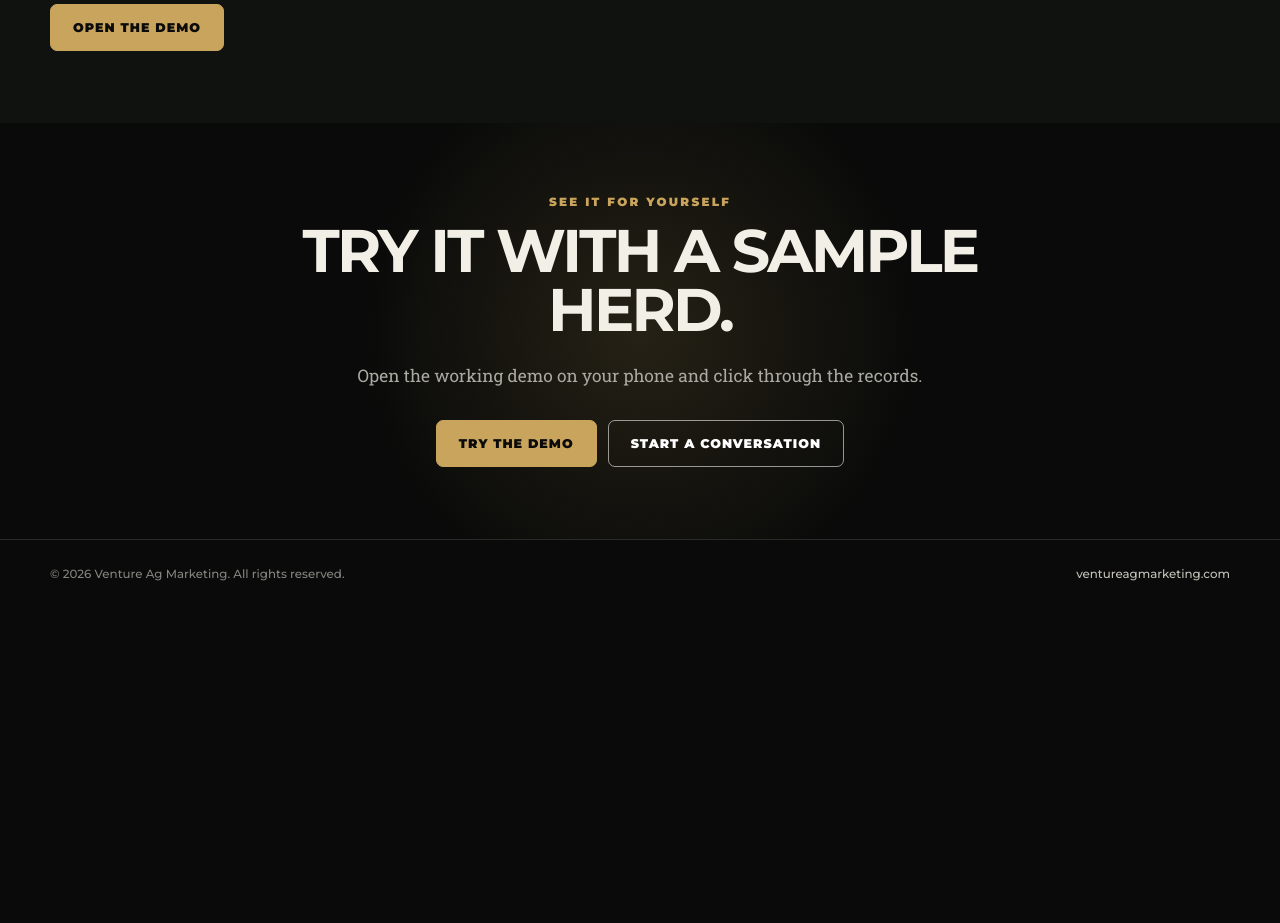
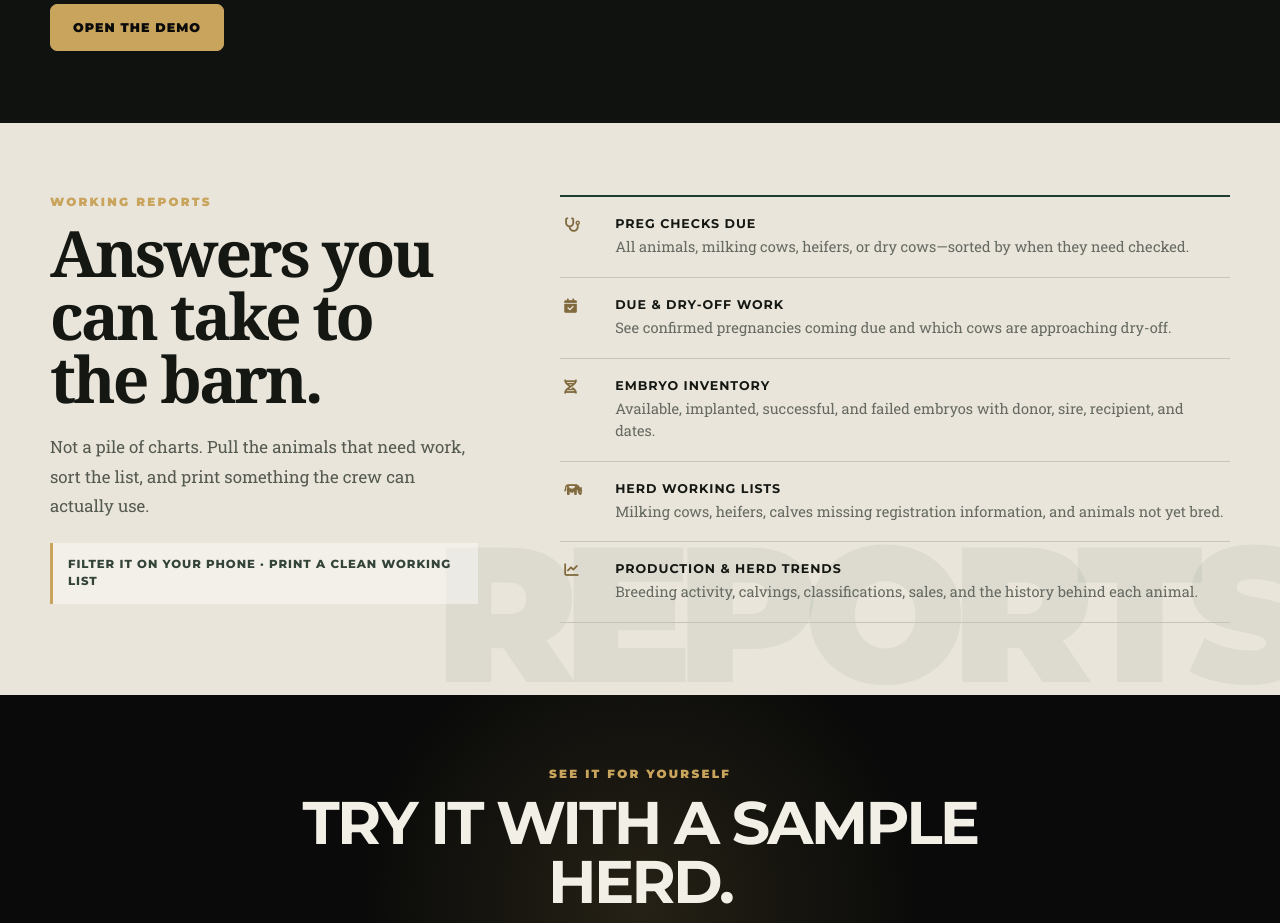
Before and after one commit to ventureholsteins-arch/VentureAgMarketing.github.io, a website: page herd-manager/index.html in a window 1280 px wide. Shown: the part 1460-2383 px from the top of the page. Before the commit the page ends 2068 px from the top, so only its background shows below. Drawn offline with Linux system fonts and the light colour scheme.

Commit message:
Showcase current dashboard and working reports

```diff
--- a/herd-manager/index.html
+++ b/herd-manager/index.html
@@ -17,12 +17,14 @@ nav{position:sticky;top:0;z-index:20;background:rgba(9,10,9,.9);backdrop-filter:
 .band{border-block:1px solid var(--line);background:#0e100e}.band .wrap{display:flex;justify-content:space-between;gap:25px;padding:24px 0}.band span{font-size:.69rem;text-transform:uppercase;letter-spacing:.09em;font-weight:800;color:#b8b7af}.band i{color:var(--gold);margin-right:8px}
 section{padding:72px 0}.story{background:var(--cream);color:#111}.story-grid{display:grid;grid-template-columns:.8fr 1.2fr;gap:85px}.story h2,.records h2,.closing h2{font-size:clamp(2.2rem,4.7vw,4.5rem);line-height:.97;letter-spacing:-.045em;text-transform:uppercase;margin:13px 0 22px}.story-copy{font:400 1.12rem/1.8 "Roboto Slab",Georgia,serif;color:#555851}.pull{margin-top:33px;padding-left:20px;border-left:4px solid var(--gold);font-weight:800;font-size:1.05rem;line-height:1.5}.work-list{border-top:1px solid #cfcbbf}.work{display:grid;grid-template-columns:55px 1fr;gap:18px;padding:24px 0;border-bottom:1px solid #cfcbbf}.work-num{font-size:.72rem;color:#7c6a47;font-weight:900;letter-spacing:.12em}.work h3{margin:0 0 8px;font-size:.97rem;text-transform:uppercase;letter-spacing:.055em}.work p{margin:0;font:400 .96rem/1.65 "Roboto Slab",Georgia,serif;color:#656760}
 .records{background:#101210}.records-grid{display:grid;grid-template-columns:1fr 1fr;gap:80px;align-items:start}.records p{font:400 1.08rem/1.75 "Roboto Slab",Georgia,serif;color:#aaa9a2}.records-highlight{margin:24px 0 27px;padding:17px 0 17px 18px;border-left:3px solid var(--gold);color:#d4d2ca!important;font-size:.98rem!important;line-height:1.65!important}.record-lines{border-top:1px solid var(--line)}.record-line{display:flex;justify-content:space-between;gap:20px;padding:18px 0;border-bottom:1px solid var(--line)}.record-line strong{font-size:.82rem;text-transform:uppercase;letter-spacing:.06em}.record-line span{font:400 .9rem/1.4 "Roboto Slab",Georgia,serif;color:#9b9c95;text-align:right}
+.reports-showcase{position:relative;overflow:hidden;background:#e9e5da;color:#151713}.reports-showcase:after{content:"REPORTS";position:absolute;right:-18px;bottom:-35px;color:rgba(22,61,44,.055);font-size:clamp(5rem,15vw,12rem);font-weight:900;letter-spacing:-.08em;pointer-events:none}.reports-grid{position:relative;z-index:1;display:grid;grid-template-columns:.78fr 1.22fr;gap:82px;align-items:start}.reports-showcase h2{max-width:500px;margin:13px 0 22px;font-family:Georgia,"Times New Roman",serif;font-size:clamp(2.4rem,5vw,4.8rem);line-height:.98;letter-spacing:-.045em}.reports-intro{max-width:520px;margin:0;font:400 1.05rem/1.75 "Roboto Slab",Georgia,serif;color:#555a51}.report-ledger{border-top:2px solid #1d3e2d}.report-row{display:grid;grid-template-columns:34px minmax(0,1fr);gap:17px;padding:19px 4px;border-bottom:1px solid #c8c3b7}.report-row i{padding-top:2px;color:#806a3e;font-size:.9rem}.report-row strong{display:block;margin-bottom:5px;font-size:.79rem;text-transform:uppercase;letter-spacing:.075em}.report-row span{display:block;font:400 .91rem/1.5 "Roboto Slab",Georgia,serif;color:#666a62}.report-note{margin:22px 0 0;padding:13px 15px;border-left:3px solid var(--gold);background:rgba(255,255,255,.42);font-size:.73rem;font-weight:800;letter-spacing:.08em;line-height:1.5;text-transform:uppercase;color:#344438}
 .closing{text-align:center;background:radial-gradient(circle at center,rgba(201,164,92,.15),transparent 42%),#090a09}.closing-inner{max-width:850px;margin:auto}.closing p{font:400 1.08rem/1.7 "Roboto Slab",Georgia,serif;color:#aaa9a2}.closing .actions{justify-content:center}footer{padding:27px 0;border-top:1px solid var(--line);color:#83857f;font-size:.74rem}footer .wrap{display:flex;justify-content:space-between;gap:18px}footer a{text-decoration:none;color:#c4c2ba}
-@media(max-width:930px){.hero-grid,.story-grid,.records-grid{grid-template-columns:1fr}.hero-copy{text-align:center}.lead{margin-inline:auto}.actions{justify-content:center}.shot{max-width:760px;margin:auto;transform:none}.story-grid,.records-grid{gap:50px}.band .wrap{display:grid;grid-template-columns:1fr 1fr;text-align:center}}@media(max-width:600px){nav .wrap{height:68px}.logo{height:48px}.nav-right .btn{display:none}.back{font-size:.62rem}.hero{padding:52px 0 64px}.product-id{margin-bottom:18px;padding:9px 12px}.product-id strong{font-size:.78rem}.product-id span{font-size:.76rem}.hero-line-small{font-size:1.02rem}.hero-line-main{font-size:2.34rem}.hero-line-accent{font-size:1.98rem;line-height:1.08}.hero-custom{margin-top:18px;font-size:.64rem;letter-spacing:.1em}.mobile-break{display:block}.actions .btn{width:100%}.shot{padding:6px;border-radius:12px}.shot img{border-radius:7px}.shot:before{left:13px;top:13px;font-size:.48rem}.band .wrap{gap:0}.band span{padding:10px 5px;font-size:.57rem}section{padding:70px 0}.story-grid,.records-grid{gap:36px}.record-line{display:block}.record-line span{display:block;text-align:left;margin-top:7px}footer .wrap{flex-direction:column;text-align:center}}
+@media(max-width:930px){.hero-grid,.story-grid,.records-grid,.reports-grid{grid-template-columns:1fr}.hero-copy{text-align:center}.lead{margin-inline:auto}.actions{justify-content:center}.shot{max-width:760px;margin:auto;transform:none}.story-grid,.records-grid,.reports-grid{gap:50px}.band .wrap{display:grid;grid-template-columns:1fr 1fr;text-align:center}}@media(max-width:600px){nav .wrap{height:68px}.logo{height:48px}.nav-right .btn{display:none}.back{font-size:.62rem}.hero{padding:52px 0 64px}.product-id{margin-bottom:18px;padding:9px 12px}.product-id strong{font-size:.78rem}.product-id span{font-size:.76rem}.hero-line-small{font-size:1.02rem}.hero-line-main{font-size:2.34rem}.hero-line-accent{font-size:1.98rem;line-height:1.08}.hero-custom{margin-top:18px;font-size:.64rem;letter-spacing:.1em}.mobile-break{display:block}.actions .btn{width:100%}.shot{padding:6px;border-radius:12px}.shot img{border-radius:7px}.shot:before{left:13px;top:13px;font-size:.48rem}.band .wrap{gap:0}.band span{padding:10px 5px;font-size:.57rem}section{padding:70px 0}.story-grid,.records-grid,.reports-grid{gap:36px}.reports-showcase h2{font-size:2.65rem}.report-row{padding:17px 2px}.record-line{display:block}.record-line span{display:block;text-align:left;margin-top:7px}footer .wrap{flex-direction:column;text-align:center}}
 </style></head><body>
 <nav><div class="wrap"><a href="../"><img class="logo" src="../assets/img/venture-logo.PNG" alt="Venture Ag Marketing"></a><div class="nav-right"><a class="back" href="../"><i class="fa-solid fa-arrow-left"></i> Main website</a><a class="btn" href="https://delightful-sky-0c402ac0f.7.azurestaticapps.net/demo" target="_blank" rel="noopener">Open Demo</a></div></div></nav>
 <header class="hero"><div class="wrap hero-grid"><div class="hero-copy"><div class="product-id"><strong>Venture Herd Manager</strong><span>Mobile herd records for the whole crew</span></div><h1><span class="hero-line-small">Your operation</span><span class="hero-line-main">should not have to fit</span><span class="hero-line-accent">somebody else's<br class="mobile-break"> software.</span></h1><div class="hero-custom">Herd management software built around your farm.</div><div class="actions"><a class="btn" href="https://delightful-sky-0c402ac0f.7.azurestaticapps.net/demo" target="_blank" rel="noopener">Try the Working Demo</a><a class="btn btn-outline" href="mailto:austinripp@ventureagmarketing.com?subject=Venture%20Herd%20Manager">Talk About Your Operation</a></div><div class="note">The demo uses sample records and stays separate from production data.</div></div><div class="shot"><img src="../assets/img/venture-herd-dashboard.png" alt="Actual Venture Herd Manager dashboard"></div></div></header>
 <div class="band"><div class="wrap"><span><i class="fa-solid fa-mobile-screen"></i>Easy with one hand</span><span><i class="fa-solid fa-users"></i>Built for the whole crew</span><span><i class="fa-solid fa-list-ol"></i>Every event stays in order</span><span><i class="fa-regular fa-bell"></i>Next work shown automatically</span></div></div>
 <section class="records"><div class="wrap records-grid"><div><div class="eyebrow">What it handles</div><h2>The herd record, together.</h2><p>One clean place for the whole farm to keep animal work straight. Record a heat, breeding, embryo, calving, note, or photo from the barn. Everyone sees the update, the full history, and what needs to happen next.</p><p class="records-highlight">Your farm decides what matters. The system can be shaped around your workflow instead of forcing your records into somebody else's software.</p><a class="btn" href="https://delightful-sky-0c402ac0f.7.azurestaticapps.net/demo" target="_blank" rel="noopener">Open the Demo</a></div><div class="record-lines"><div class="record-line"><strong>Animals</strong><span>ID, pedigree, status, notes, photos</span></div><div class="record-line"><strong>Breeding</strong><span>Heats, services, injections, preg checks, due dates</span></div><div class="record-line"><strong>Embryos</strong><span>Inventory, recipients, implants, and outcomes</span></div><div class="record-line"><strong>Calendar & alerts</strong><span>What happened and what comes next</span></div><div class="record-line"><strong>Reports</strong><span>Breeding, embryo, and herd information</span></div></div></div></section>
+<section class="reports-showcase"><div class="wrap reports-grid"><div><div class="eyebrow">Working reports</div><h2>Answers you can take to the barn.</h2><p class="reports-intro">Not a pile of charts. Pull the animals that need work, sort the list, and print something the crew can actually use.</p><p class="report-note">Filter it on your phone · Print a clean working list</p></div><div class="report-ledger"><div class="report-row"><i class="fa-solid fa-stethoscope"></i><div><strong>Preg checks due</strong><span>All animals, milking cows, heifers, or dry cows—sorted by when they need checked.</span></div></div><div class="report-row"><i class="fa-solid fa-calendar-check"></i><div><strong>Due & dry-off work</strong><span>See confirmed pregnancies coming due and which cows are approaching dry-off.</span></div></div><div class="report-row"><i class="fa-solid fa-dna"></i><div><strong>Embryo inventory</strong><span>Available, implanted, successful, and failed embryos with donor, sire, recipient, and dates.</span></div></div><div class="report-row"><i class="fa-solid fa-cow"></i><div><strong>Herd working lists</strong><span>Milking cows, heifers, calves missing registration information, and animals not yet bred.</span></div></div><div class="report-row"><i class="fa-solid fa-chart-line"></i><div><strong>Production & herd trends</strong><span>Breeding activity, calvings, classifications, sales, and the history behind each animal.</span></div></div></div></div></section>
 <section class="closing"><div class="wrap closing-inner"><div class="eyebrow">See it for yourself</div><h2>Try it with a sample herd.</h2><p>Open the working demo on your phone and click through the records.</p><div class="actions"><a class="btn" href="https://delightful-sky-0c402ac0f.7.azurestaticapps.net/demo" target="_blank" rel="noopener">Try the Demo</a><a class="btn btn-outline" href="mailto:austinripp@ventureagmarketing.com?subject=Custom%20Herd%20Software">Start a Conversation</a></div></div></section>
 <footer><div class="wrap"><div>© <span id="year"></span> Venture Ag Marketing. All rights reserved.</div><a href="../">ventureagmarketing.com</a></div></footer><script>document.getElementById("year").textContent=new Date().getFullYear()</script></body></html>
```
Also changed, not shown: assets/img/venture-herd-dashboard.png.
